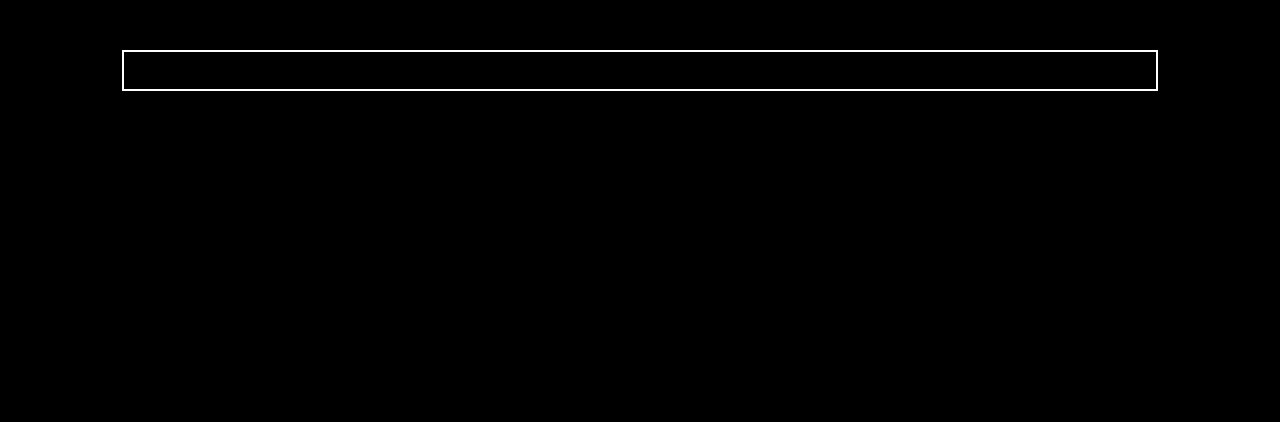
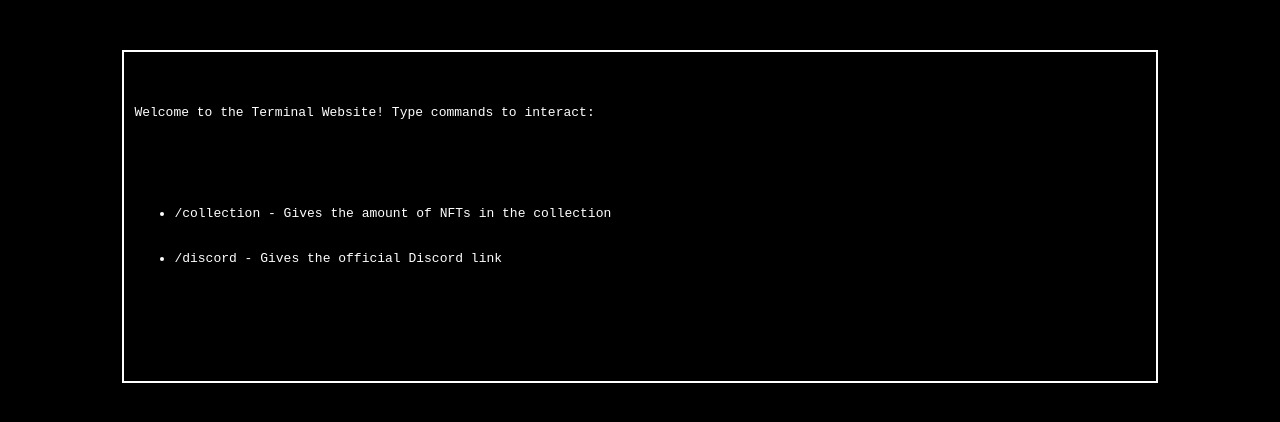
Before and after one commit to TheRogueTownTRT/Website, a plain HTML site: page index.html in a window 1280 px wide. Drawn offline with Linux system fonts and the light colour scheme.

Commit message:
Update index.html

```diff
--- a/index.html
+++ b/index.html
@@ -8,7 +8,14 @@
 </head>
 <body>
     <div id="terminal">
-        <div id="output"></div>
+        <div id="output">
+            <p>Welcome to the Terminal Website! Type commands to interact:</p>
+            <ul id="commands">
+                <li>/collection - Gives the amount of NFTs in the collection</li>
+                <li>/discord - Gives the official Discord link</li>
+                <!-- Add more commands as needed -->
+            </ul>
+        </div>
         <input type="text" id="input" autofocus>
     </div>
 
```
